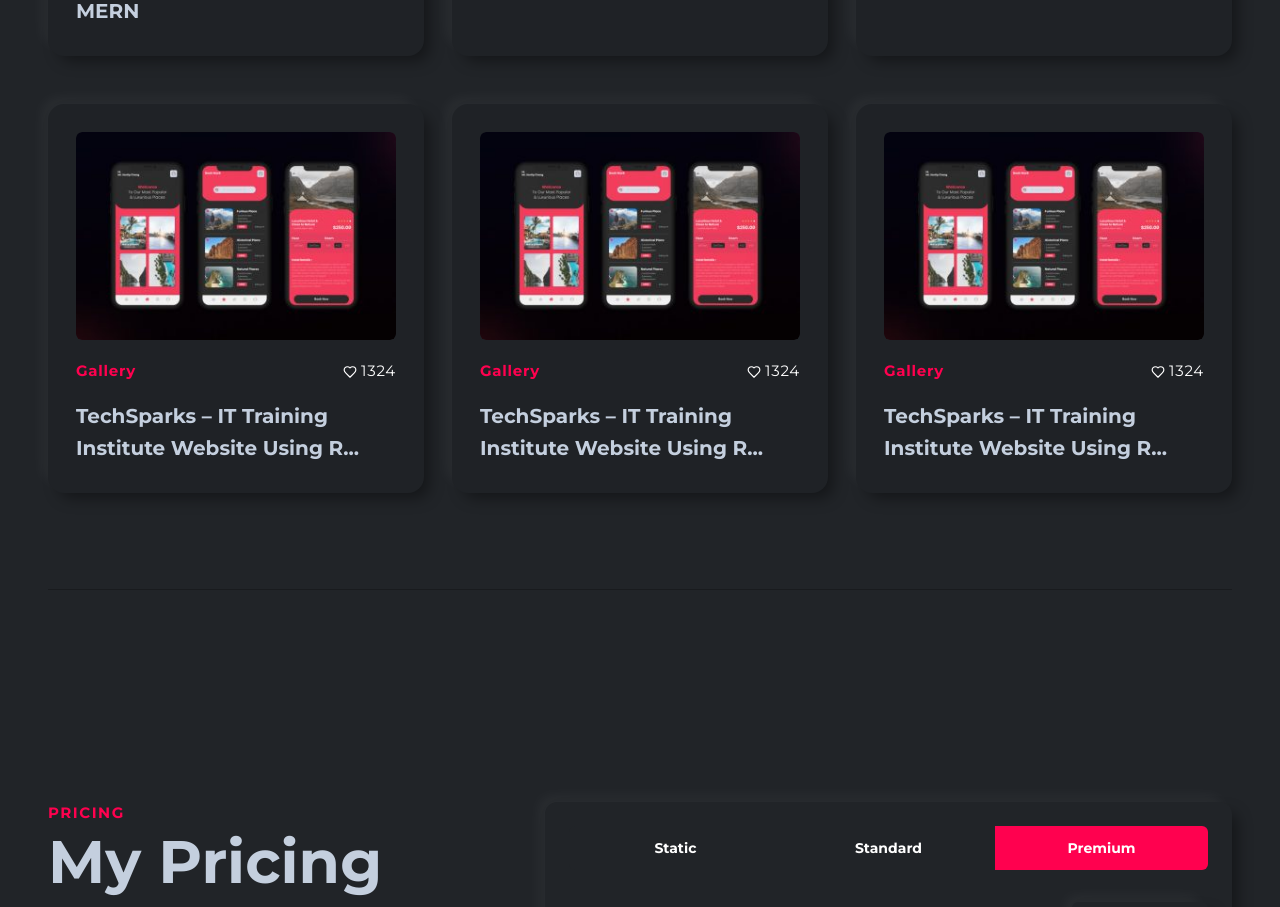
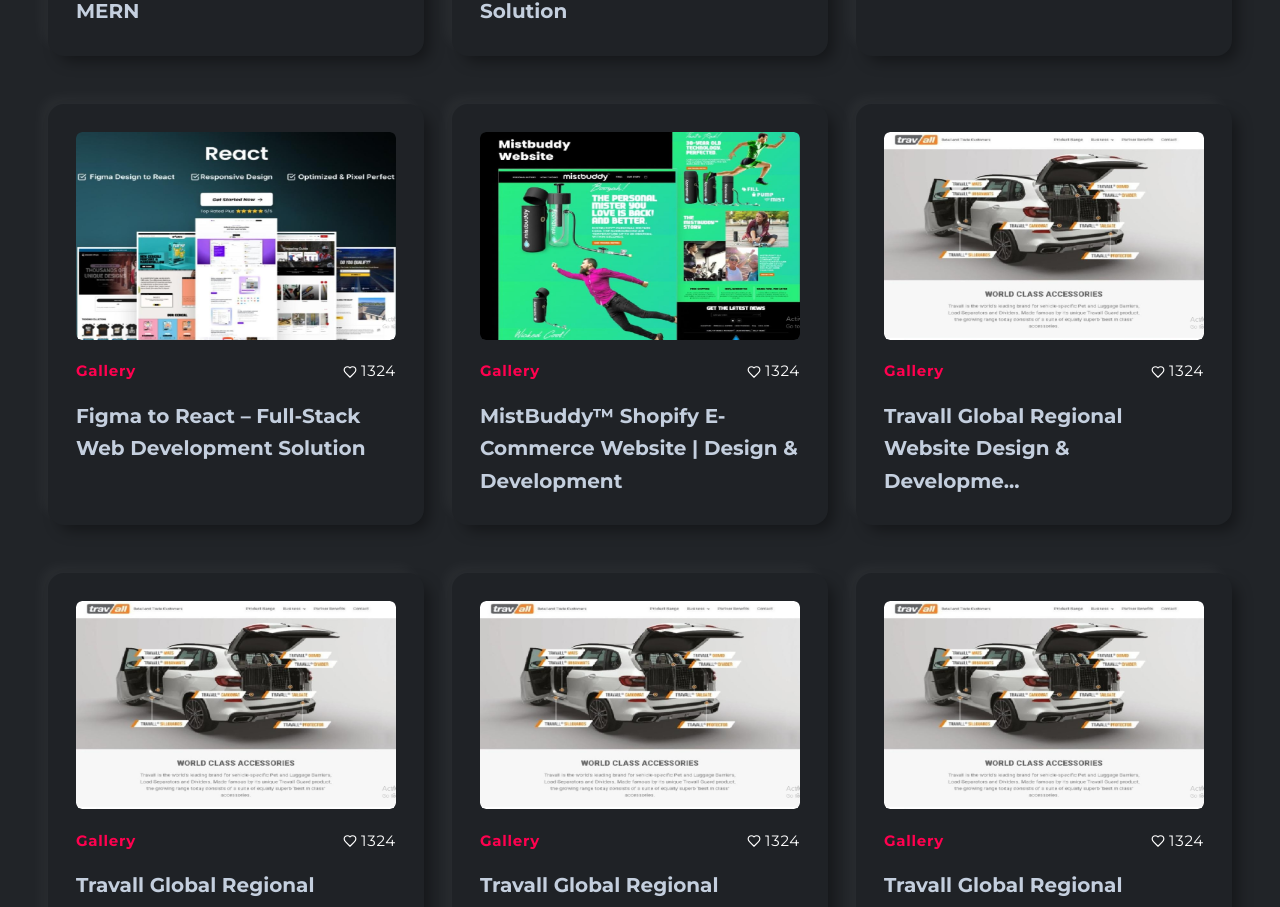
Before and after one commit to mrcode-sherry/My-Portfolio-Website, a Next.js app: page /about in a window 1280 px wide. Shown: the part 878-1785 px from the top of the page. Built offline with nearby package versions, Linux system fonts and the light colour scheme.

Commit message:
website portfolio

```diff
--- a/src/components/Navbar.jsx
+++ b/src/components/Navbar.jsx
@@ -98,7 +98,7 @@
             {/* Profile Image */}
             <img
               className="rounded-full w-14 h-14 border-2 border-[#2E3237]"
-              src="portfolio-image.png"
+              src="heroimage/myprofilephoto01.png"
               alt="Profile"
             />
 
--- a/src/components/Portfolio.jsx
+++ b/src/components/Portfolio.jsx
@@ -10,32 +10,82 @@
     like: '1324'
   },
   {
-    title: 'BookStore Website – Full MERN Stack with User Auth and Cart System',
-    image: '/mobile.jpg',
+    title: 'Figma to React – MERN & Next.js Web Development Solution',
+    image: '/portfolio/portfolio2.png',
     category: 'gallery',
     like: '1324'
   },
   {
-    title: 'TechSparks – IT Training Institute Website Using React and Node.js',
-    image: '/mobile.jpg',
+    title: 'SOP Pharma Webstore Development | Next.js',
+    image: '/portfolio/portfolio3.png',
     category: 'gallery',
     like: '1324'
   },
   {
-    title: 'TechSparks – IT Training Institute Website Using React and Node.js',
-    image: '/mobile.jpg',
+    title: 'Figma to React – Full-Stack Web Development Solution',
+    image: '/portfolio/portfolio4.png',
     category: 'gallery',
     like: '1324'
   },
   {
-    title: 'TechSparks – IT Training Institute Website Using React and Node.js',
-    image: '/mobile.jpg',
+    title: 'MistBuddy™ Shopify E-Commerce Website | Design & Development',
+    image: '/portfolio/portfolio5.png',
     category: 'gallery',
     like: '1324'
   },
   {
-    title: 'TechSparks – IT Training Institute Website Using React and Node.js',
-    image: '/mobile.jpg',
+    title: 'Travall Global Regional Website Design & Development – WordPress',
+    image: '/portfolio/portfolio6.png',
+    category: 'gallery',
+    like: '1324'
+  },{
+    title: 'Travall Global Regional Website Design & Development – WordPress',
+    image: '/portfolio/portfolio6.png',
+    category: 'gallery',
+    like: '1324'
+  },{
+    title: 'Travall Global Regional Website Design & Development – WordPress',
+    image: '/portfolio/portfolio6.png',
+    category: 'gallery',
+    like: '1324'
+  },{
+    title: 'Travall Global Regional Website Design & Development – WordPress',
+    image: '/portfolio/portfolio6.png',
+    category: 'gallery',
+    like: '1324'
+  },{
+    title: 'Travall Global Regional Website Design & Development – WordPress',
+    image: '/portfolio/portfolio6.png',
+    category: 'gallery',
+    like: '1324'
+  },{
+    title: 'Travall Global Regional Website Design & Development – WordPress',
+    image: '/portfolio/portfolio6.png',
+    category: 'gallery',
+    like: '1324'
+  },{
+    title: 'Travall Global Regional Website Design & Development – WordPress',
+    image: '/portfolio/portfolio6.png',
+    category: 'gallery',
+    like: '1324'
+  },{
+    title: 'Travall Global Regional Website Design & Development – WordPress',
+    image: '/portfolio/portfolio6.png',
+    category: 'gallery',
+    like: '1324'
+  },{
+    title: 'Travall Global Regional Website Design & Development – WordPress',
+    image: '/portfolio/portfolio6.png',
+    category: 'gallery',
+    like: '1324'
+  },{
+    title: 'Travall Global Regional Website Design & Development – WordPress',
+    image: '/portfolio/portfolio6.png',
+    category: 'gallery',
+    like: '1324'
+  },{
+    title: 'Travall Global Regional Website Design & Development – WordPress',
+    image: '/portfolio/portfolio6.png',
     category: 'gallery',
     like: '1324'
   },
@@ -66,7 +116,7 @@
               <img
                 src={item.image}
                 alt={item.title}
-                className='w-full h-44 sm:h-52 object-cover rounded-md transform hover:scale-105 transition-transform duration-500 cursor-pointer'
+                className='w-full h-52 rounded-md transform hover:scale-105 transition-transform duration-500 cursor-pointer'
               />
             </div>
 
```
